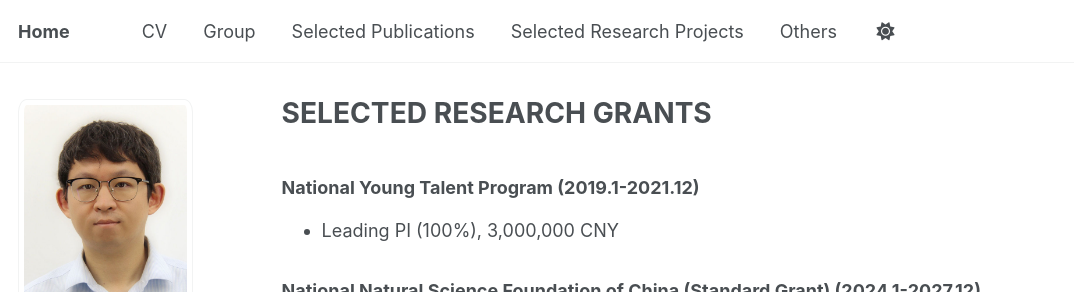
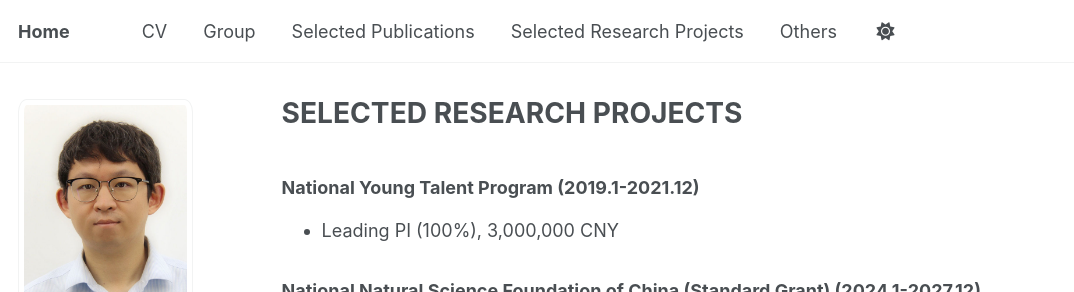
Before and after one commit to ye-guo/ye-guo.github.io, a Jekyll site: the page built from _pages/projects.md, in a window 1280 px wide and 900 px high. Shown: the top 292 px of the window, without its empty margins (0-1074 px from the left). Built offline with Jekyll 4.4.1, drawn with Linux system fonts in a browser that asks for light colours; some web fonts are replaced; a script that is not in the unit is left out.

Commit message:
updated 1

```diff
--- a/_pages/grants.md
+++ b/_pages/projects.md
@@ -1,10 +1,10 @@
 ---
-permalink: /grants/
-title: "SELECTED RESEARCH GRANTS"
+permalink: /projects/
+title: "SELECTED RESEARCH PROJECTS"
 author_profile: true
 redirect_from:
   - /md/
-  - /grants.md
+  - /projects.md
 ---
 
 ### National Young Talent Program (2019.1-2021.12)
```
Also changed, not shown: 1 other file.
